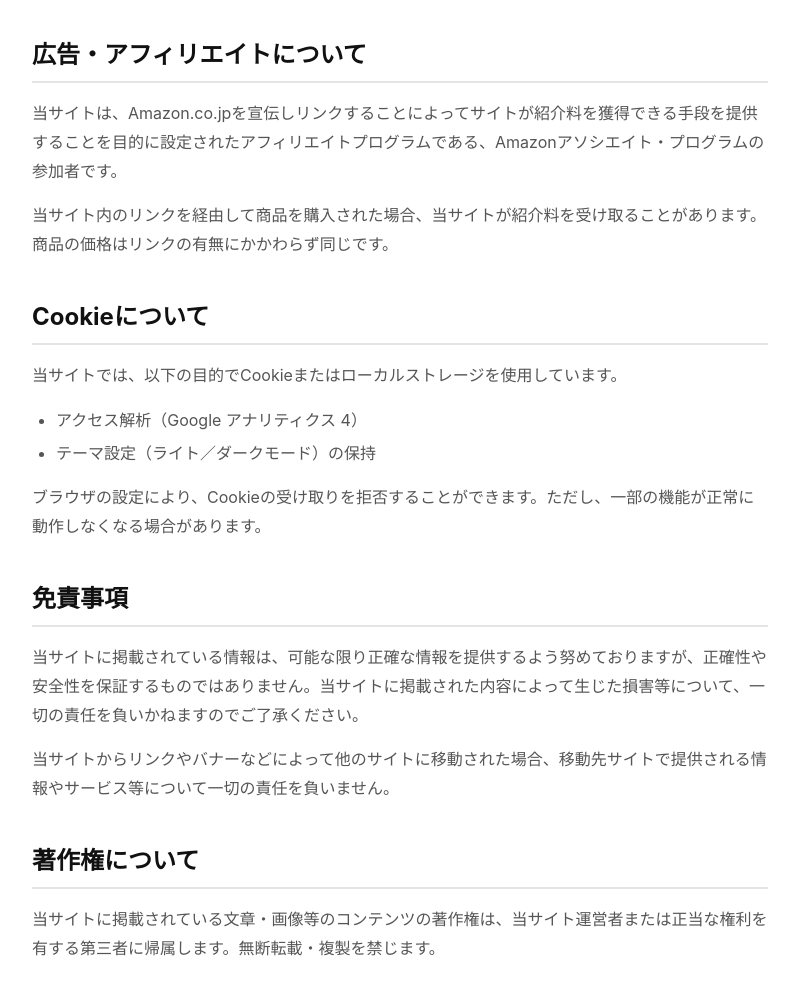
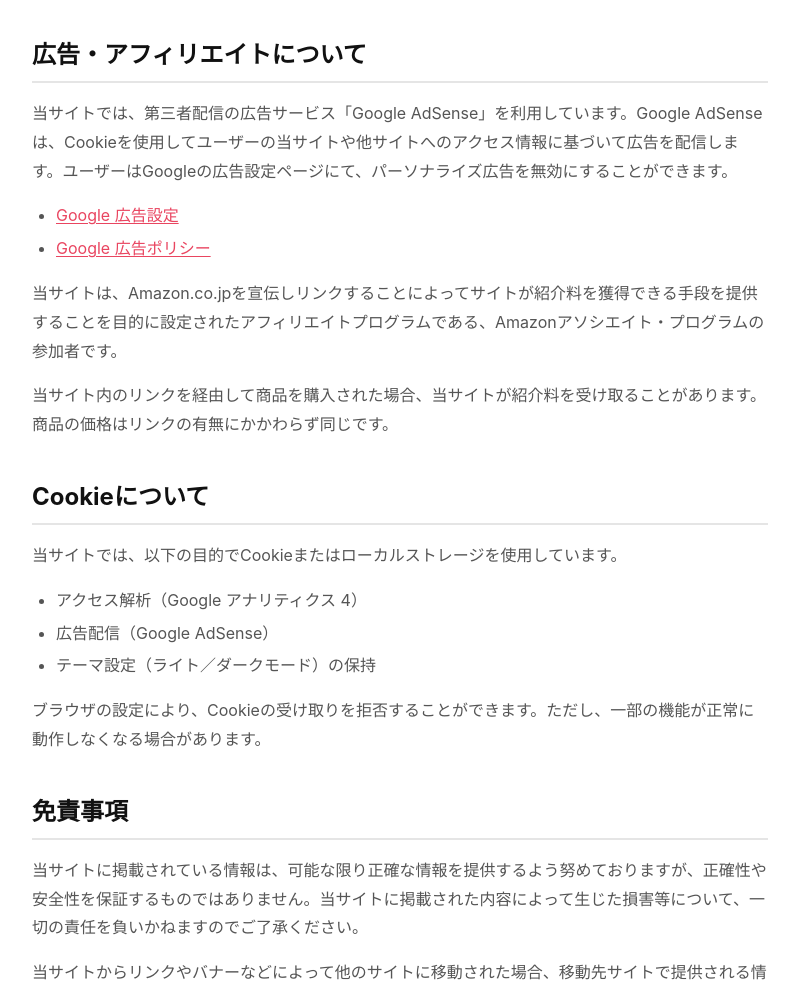
Before and after one commit to Nanaumi-dep/coresignal, an Astro site: page /privacy in a window 1280 px wide. Shown: the part 724-1706 px from the top of the page, without its empty margins (240-1039 px from the left). Built offline with nearby package versions, Linux system fonts and the light colour scheme; Astro itself is replaced by a stand-in of ours.

Commit message:
プライバシーページのnoindex削除、AdSense文言追加

```diff
--- a/src/pages/disclosure.astro
+++ b/src/pages/disclosure.astro
@@ -5,7 +5,6 @@ import BaseLayout from "../layouts/BaseLayout.astro";
 <BaseLayout
   title="広告表記について"
   description="CoreSignalにおけるアフィリエイト広告の利用について説明します。"
-  noindex={true}
 >
   <article class="max-w-3xl mx-auto px-4 py-12">
     <h1 class="text-2xl md:text-3xl font-bold mb-8" style="color: var(--color-text-primary);">
--- a/src/pages/privacy.astro
+++ b/src/pages/privacy.astro
@@ -5,7 +5,6 @@ import BaseLayout from "../layouts/BaseLayout.astro";
 <BaseLayout
   title="プライバシーポリシー"
   description="CoreSignal（coresignal.jp）のプライバシーポリシーです。個人情報の取り扱い、Cookie、アクセス解析、アフィリエイトについて説明しています。"
-  noindex={true}
 >
   <div class="max-w-3xl mx-auto px-4 py-16">
     <h1
@@ -15,7 +14,7 @@ import BaseLayout from "../layouts/BaseLayout.astro";
       プライバシーポリシー
     </h1>
     <p class="text-sm mb-12" style="color: var(--color-text-muted);">
-      最終更新日：2026年3月21日
+      最終更新日：2026年5月7日
     </p>
 
     <div class="prose-article space-y-10">
@@ -53,6 +52,21 @@ import BaseLayout from "../layouts/BaseLayout.astro";
       <!-- アフィリエイト -->
       <section>
         <h2>広告・アフィリエイトについて</h2>
+          <p>
+            当サイトでは、第三者配信の広告サービス「Google AdSense」を利用しています。Google AdSenseは、Cookieを使用してユーザーの当サイトや他サイトへのアクセス情報に基づいて広告を配信します。ユーザーはGoogleの広告設定ページにて、パーソナライズ広告を無効にすることができます。
+          </p>
+          <ul>
+            <li>
+              <a href="https://adssettings.google.com/" target="_blank" rel="noopener noreferrer">
+                Google 広告設定
+              </a>
+            </li>
+            <li>
+              <a href="https://policies.google.com/technologies/ads" target="_blank" rel="noopener noreferrer">
+                Google 広告ポリシー
+              </a>
+            </li>
+          </ul>
         <p>
           当サイトは、Amazon.co.jpを宣伝しリンクすることによってサイトが紹介料を獲得できる手段を提供することを目的に設定されたアフィリエイトプログラムである、Amazonアソシエイト・プログラムの参加者です。
         </p>
@@ -69,6 +83,7 @@ import BaseLayout from "../layouts/BaseLayout.astro";
         </p>
         <ul>
           <li>アクセス解析（Google アナリティクス 4）</li>
+          <li>広告配信（Google AdSense）</li>
           <li>テーマ設定（ライト／ダークモード）の保持</li>
         </ul>
         <p>
```
